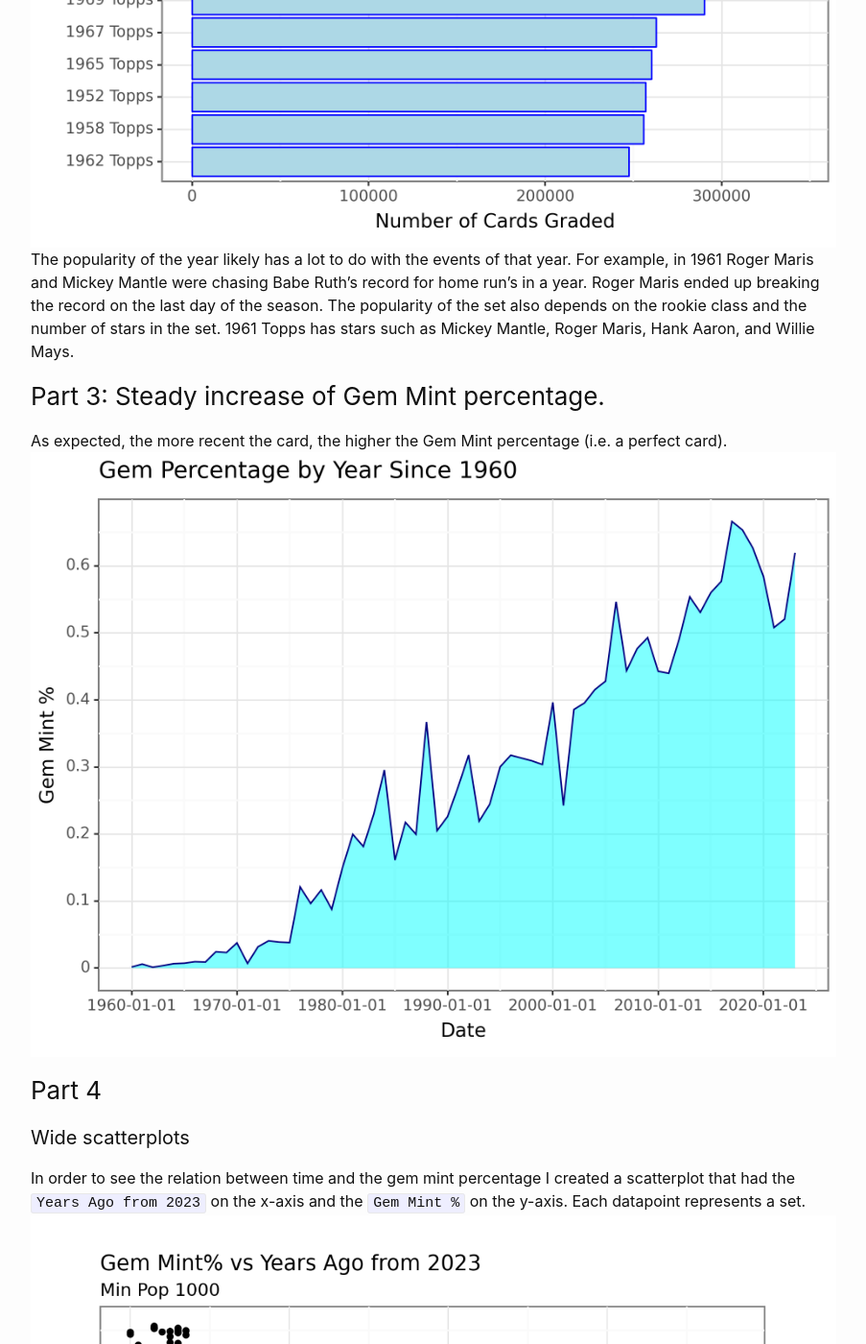
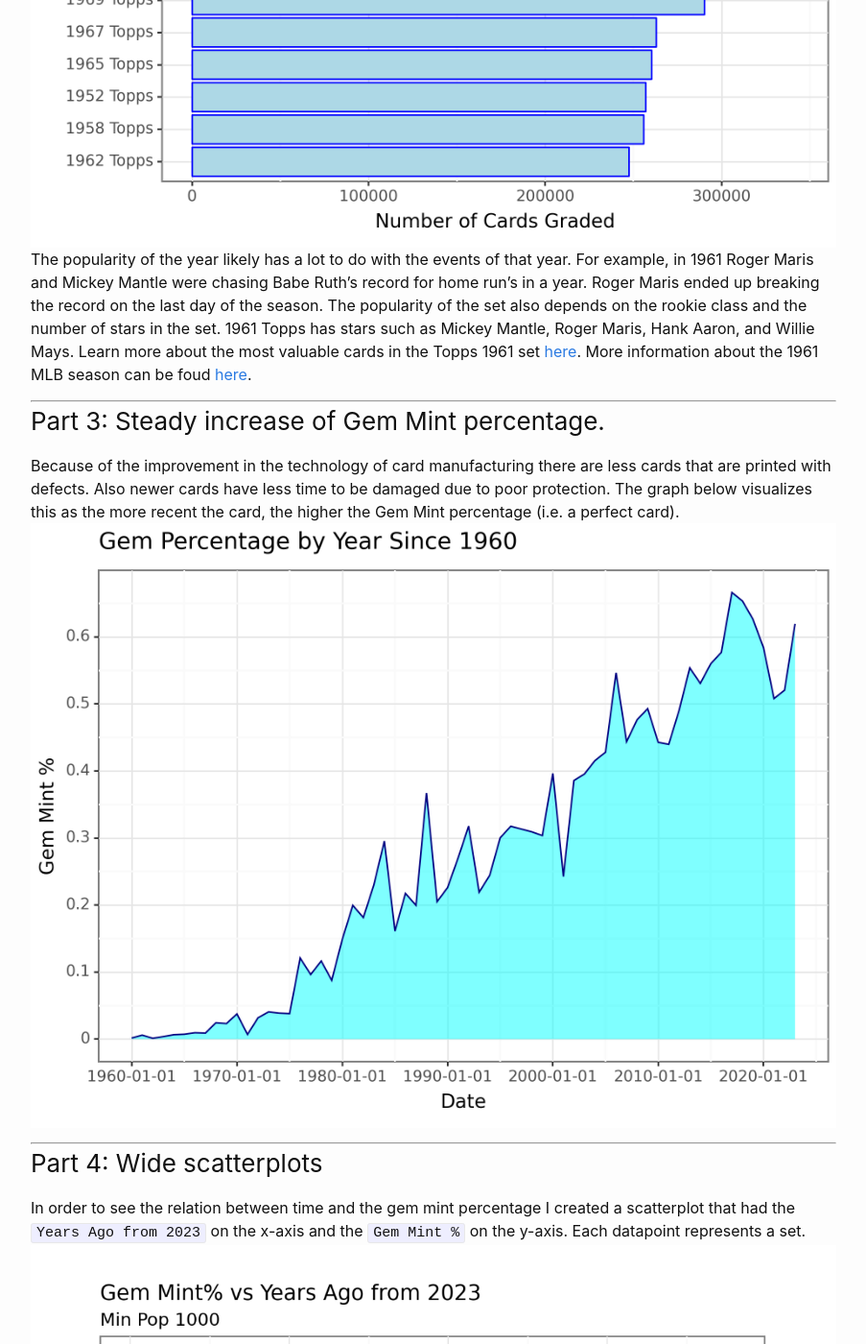
Before and after one commit to tolsen25/tolsen25.github.io, a Jekyll site: the page built from _posts/2023-12-13-PSA-EDA.md, in a window 1280 px wide and 1400 px high, scrolled down 1827 px. Shown: the whole window at 96% size, without its empty margins (188-1091 px from the left). Built offline with Jekyll 4.4.1, drawn with Linux system fonts in a browser that asks for light colours; comment, search, counter and statistics services are not loaded; some of the changed text lies outside the part shown.

Commit message:
Update 2023-12-13-PSA-EDA.md

```diff
--- a/_posts/2023-12-13-PSA-EDA.md
+++ b/_posts/2023-12-13-PSA-EDA.md
@@ -24,28 +24,28 @@
 
 Despite being from yesteryear, the most commonly graded cards came from 1975 or earlier.
 ![img](/assets/images/topSetPopCol2.png)
-The popularity of the year likely has a lot to do with the events of that year.  For example, in 1961 Roger Maris and Mickey Mantle were chasing Babe Ruth's record for home run's in a year.  Roger Maris ended up breaking the record on the last day of the season.  The popularity of the set also depends on the rookie class and the number of stars in the set.  1961 Topps has stars such as Mickey Mantle, Roger Maris, Hank Aaron, and Willie Mays.
+The popularity of the year likely has a lot to do with the events of that year.  For example, in 1961 Roger Maris and Mickey Mantle were chasing Babe Ruth's record for home run's in a year.  Roger Maris ended up breaking the record on the last day of the season.  The popularity of the set also depends on the rookie class and the number of stars in the set.  1961 Topps has stars such as Mickey Mantle, Roger Maris, Hank Aaron, and Willie Mays.  Learn more about the most valuable cards in the  Topps 1961 set [here](https://www.oldsportscards.com/1961-topps-baseball-cards/).  More information about the 1961 MLB season can be foud [here](https://en.wikipedia.org/wiki/1961_Major_League_Baseball_season).
 
+***
 ### Part 3: Steady increase of Gem Mint percentage.
-
-As expected, the more recent the card, the higher the Gem Mint percentage (i.e. a perfect card).
+Because of the improvement in the technology of card manufacturing there are less cards that are printed with defects.  Also newer cards have less time to be damaged due to poor protection.  The graph below visualizes this as the more recent the card, the higher the Gem Mint percentage (i.e. a perfect card).
 ![img](/assets/images/gem_mt.png)
 
-### Part 4
-#### Wide scatterplots
+***
+### Part 4: Wide scatterplots
 In order to see the relation between time and the gem mint percentage I created a scatterplot that had the `Years Ago from 2023` on the x-axis and the `Gem Mint %` on the y-axis.  Each datapoint represents a set.
 ![img](/assets/images/scatterPlot_1945.png)
 This scatterplot reveals that while the general trend is that older sets tend to have a lower gem percentage, there are many older sets that have higher gem-percentages than their peers.
 
-## Part 5
-#### Rise in average grade
+***
+## Part 5: Rise in average grade
 In order to see how the average grade is overall over time, I found the average grade for each year and plotted it against time.
 ![img](/assets/images/averageGrade.png)
 This plot shows a general increase in `Average Grade` over time. This is to be expected, but this plot could be modified to include only certain years so spikes can be further analyzed.
 
 ## Conclusion
 While the possibilities are endless, this EDA revealed a handful of trends about baseball cards and the PSA pop count of baseball cards. These takeaways could be used as the genesis of further analysis
-1) The number of sets does not always increase from year to year, some years it goes down significantly
-2) The most commonly graded cards are vintage cards
-3) Gem Mint Percentage has risen over time
+1) What impact did Upper Deck leaving the baseball card industry have on the market?
+2) The most commonly graded cards are vintage cards?
+3) Are some companies better than others at producing cards?
 4) Some sets are trend-breakers for their age.
```
